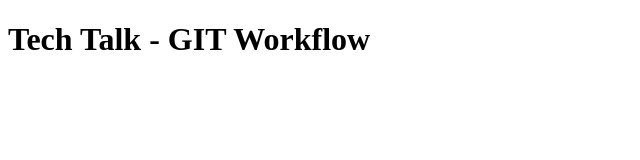
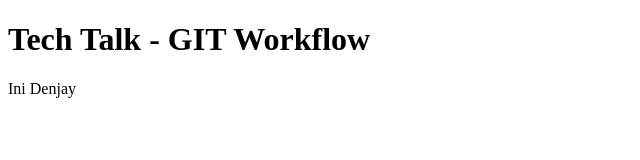
Before and after one commit to perriee/bebas, a plain HTML site: page index.html in a window 1280 px wide. Shown: the full height of the page, 0-640 px from the left. Drawn offline with Linux system fonts and the light colour scheme.

Commit message:
feat: add denjay desc

```diff
--- a/index.html
+++ b/index.html
@@ -8,5 +8,6 @@
 	</head>
 	<body>
 		<h1>Tech Talk - GIT Workflow</h1>
+		<p>Ini Denjay</p>
 	</body>
 </html>
```
Lines whose indentation alone changed are shown as unchanged.
